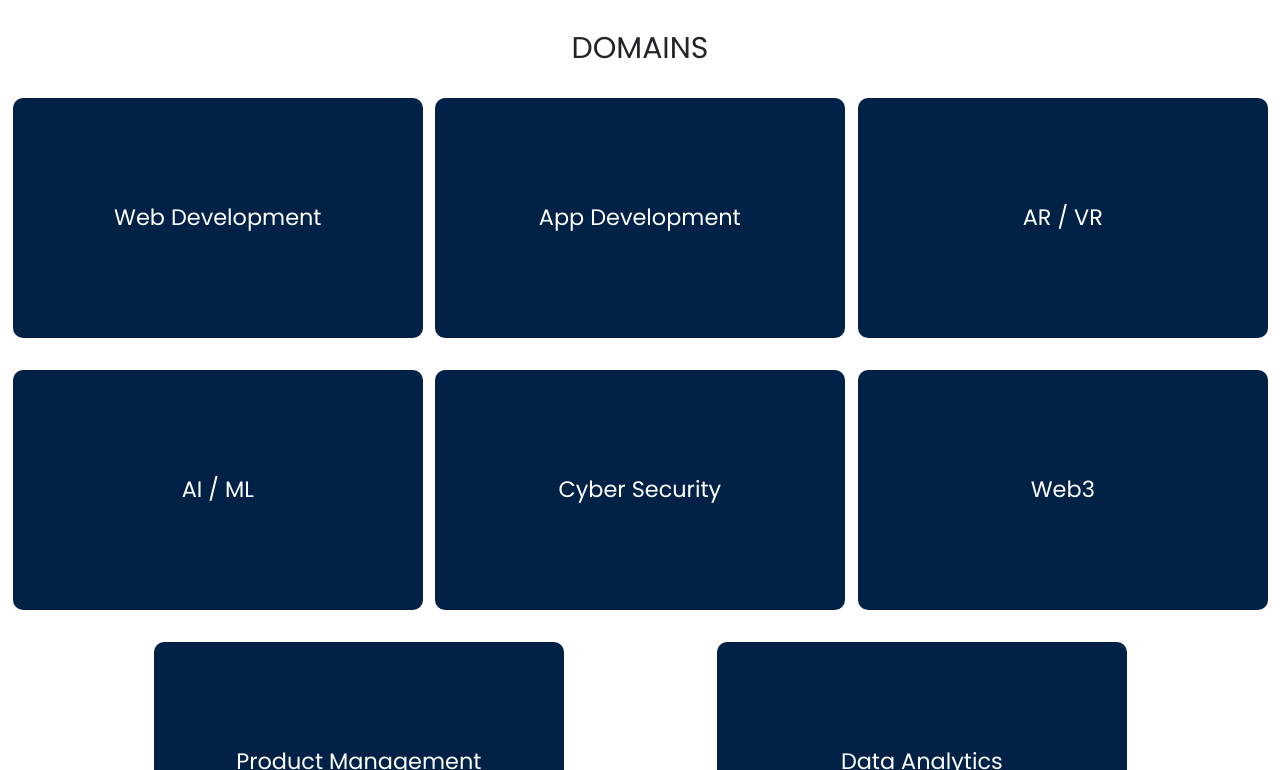
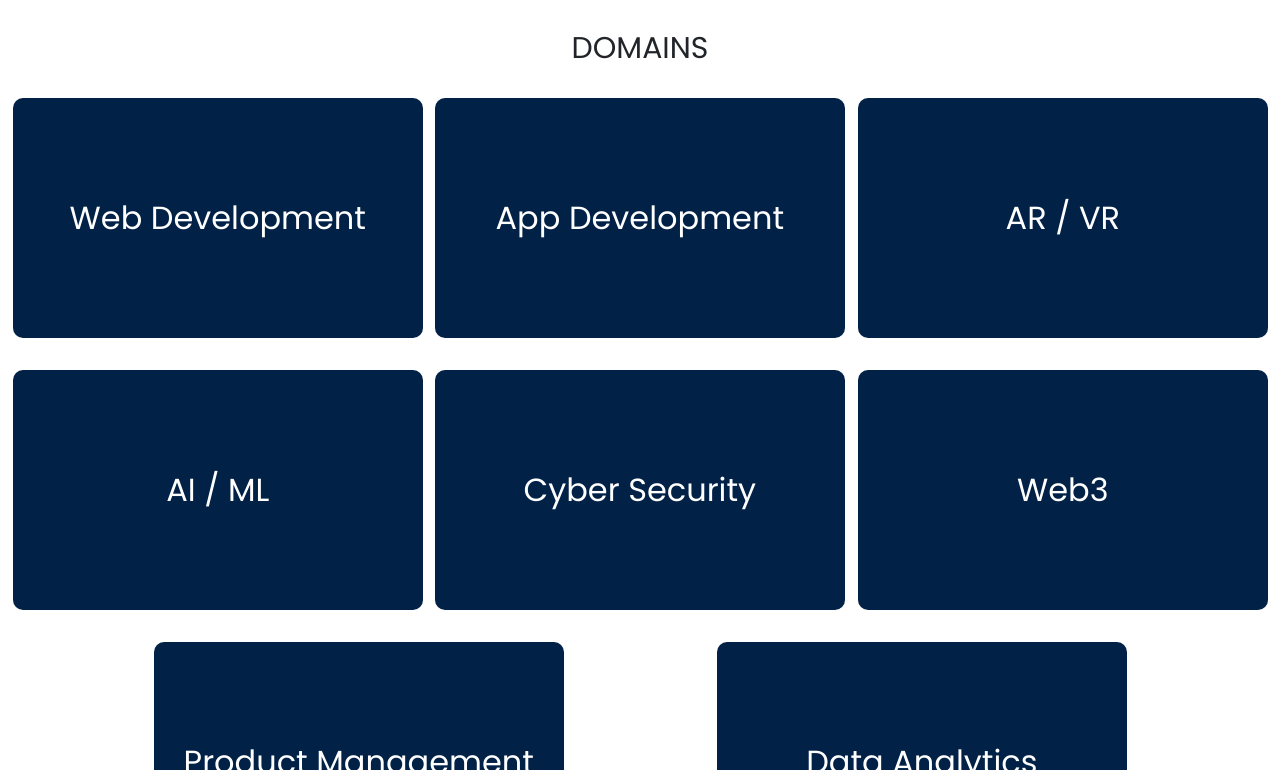
Before and after one commit to MicrosoftStudentChapterIGDTUW/reactmsc, a React (Create React App) app: page /bootcamp24 in a window 1280 px wide. Shown: the part 1170-1940 px from the top of the page. Built offline with nearby package versions, Linux system fonts and the light colour scheme.

Commit message:
Added week 5 and 6 with more tailwind changes

```diff
--- a/src/pages/Bootcamp24/assets/Teamleft.css
+++ b/src/pages/Bootcamp24/assets/Teamleft.css
@@ -29,10 +29,10 @@
   width: 100%;
   height: 100%;
   backface-visibility: hidden;
-  padding: 1rem;
+  padding: 2vw;
   justify-content: space-around;
   border-radius: 10px;
-  font-size: 1.4rem;
+  font-size: 4vw;
 }
 
 .back-card {
@@ -46,7 +46,7 @@
   transform: rotateY(180deg);
   padding: 1rem;
   border-radius: 10px;
-  font-size: 0.9rem;
+  font-size: 2vw;
 }
 
 .achievementleft span {
--- a/src/pages/Bootcamp24/assets/Teamright.css
+++ b/src/pages/Bootcamp24/assets/Teamright.css
@@ -29,10 +29,10 @@
   width: 100%;
   height: 100%;
   backface-visibility: hidden;
-  padding: 1rem;
+  padding: 2vw;
   justify-content: space-around;
   border-radius: 10px;
-  font-size: 1.4rem;
+  font-size: 3.7vw;
 }
 
 .back-card {
@@ -46,7 +46,20 @@
   transform: rotateY(180deg);
   padding: 1rem;
   border-radius: 10px;
-  font-size: 0.9rem;
+  font-size: 2.5vw;
+}
+@media (min-width:600px) {
+  .back-card {
+    font-size: 2vw;
+  }
+}
+@media (min-width:1000px) {
+  .front-card {
+    font-size: 2.5vw;
+  }
+  .back-card {
+    font-size: 1.5vw;
+  }
 }
 
 .achievementright span {
--- a/src/pages/Bootcamp24/details/pages/AIML.js
+++ b/src/pages/Bootcamp24/details/pages/AIML.js
@@ -22,7 +22,9 @@ function AIML() {
         'To be released by the mentors soon',
         'To be released by the mentors soon',
         'To be released by the mentors soon',
-        'To be released by the mentors soon'
+        'To be released by the mentors soon',
+        'To be released by the mentors soon',
+        'To be released by the mentors soon',
     ];
 
     return (
--- a/src/pages/Bootcamp24/details/pages/ARVR.js
+++ b/src/pages/Bootcamp24/details/pages/ARVR.js
@@ -19,6 +19,8 @@ function ARVR_details () {
         }
 
     const myTexts = [
+        'To be released by the mentors soon',
+        'To be released by the mentors soon',
         'To be released by the mentors soon',
         'To be released by the mentors soon',
         'To be released by the mentors soon',
--- a/src/pages/Bootcamp24/details/pages/AppD.js
+++ b/src/pages/Bootcamp24/details/pages/AppD.js
@@ -18,6 +18,8 @@ function Appd_details () {
         }
 
     const myTexts = [
+        'To be released by the mentors soon',
+        'To be released by the mentors soon',
         'To be released by the mentors soon',
         'To be released by the mentors soon',
         'To be released by the mentors soon',
--- a/src/pages/Bootcamp24/details/pages/Cyber.js
+++ b/src/pages/Bootcamp24/details/pages/Cyber.js
@@ -19,6 +19,8 @@ function Cyber_details () {
         }
 
     const myTexts = [
+        'To be released by the mentors soon',
+        'To be released by the mentors soon',
         'To be released by the mentors soon',
         'To be released by the mentors soon',
         'To be released by the mentors soon',
--- a/src/pages/Bootcamp24/details/pages/DataAnal.js
+++ b/src/pages/Bootcamp24/details/pages/DataAnal.js
@@ -19,6 +19,8 @@ function DataAnal_details () {
         }
 
     const myTexts = [
+        'To be released by the mentors soon',
+        'To be released by the mentors soon',
         'To be released by the mentors soon',
         'To be released by the mentors soon',
         'To be released by the mentors soon',
--- a/src/pages/Bootcamp24/details/pages/ProdMgmt.js
+++ b/src/pages/Bootcamp24/details/pages/ProdMgmt.js
@@ -19,6 +19,8 @@ function ProdMgmt_details () {
         }
 
     const myTexts = [
+        'To be released by the mentors soon',
+        'To be released by the mentors soon',
         'To be released by the mentors soon',
         'To be released by the mentors soon',
         'To be released by the mentors soon',
--- a/src/pages/Bootcamp24/details/pages/Web3.js
+++ b/src/pages/Bootcamp24/details/pages/Web3.js
@@ -19,6 +19,8 @@ function Web3_details () {
         }
 
     const myTexts = [
+        'To be released by the mentors soon',
+        'To be released by the mentors soon',
         'To be released by the mentors soon',
         'To be released by the mentors soon',
         'To be released by the mentors soon',
--- a/src/pages/Bootcamp24/details/pages/WebD.js
+++ b/src/pages/Bootcamp24/details/pages/WebD.js
@@ -19,6 +19,8 @@ function Webd_details () {
         }
 
     const myTexts = [
+        'To be released by the mentors soon',
+        'To be released by the mentors soon',
         'To be released by the mentors soon',
         'To be released by the mentors soon',
         'To be released by the mentors soon',
--- a/tailwind.config.js
+++ b/tailwind.config.js
@@ -13,8 +13,11 @@ module.exports = {
           blue3: "#56E2F4",
           blue4: "#2f67f8",
           blue5: "#2f67f8",
+          blue6: "#012147",
+          blue7: "#0078D4",
           darkBlue1: "#182B46",
           darkBlue2: "#213B63",
+          darkBlue3: "#24262B",
           white: "#FEFFFE",
         },
       },
@@ -25,8 +28,6 @@ module.exports = {
           sm: '600px',
           md: '728px',
           lg: '984px',
-          xl: '1240px',
-          '2xl': '1496px',
         },
     },
   },
```
Also changed, not shown: src/pages/Bootcamp24/details/pages/DetailsLayout.js (+10 -8 lines).
